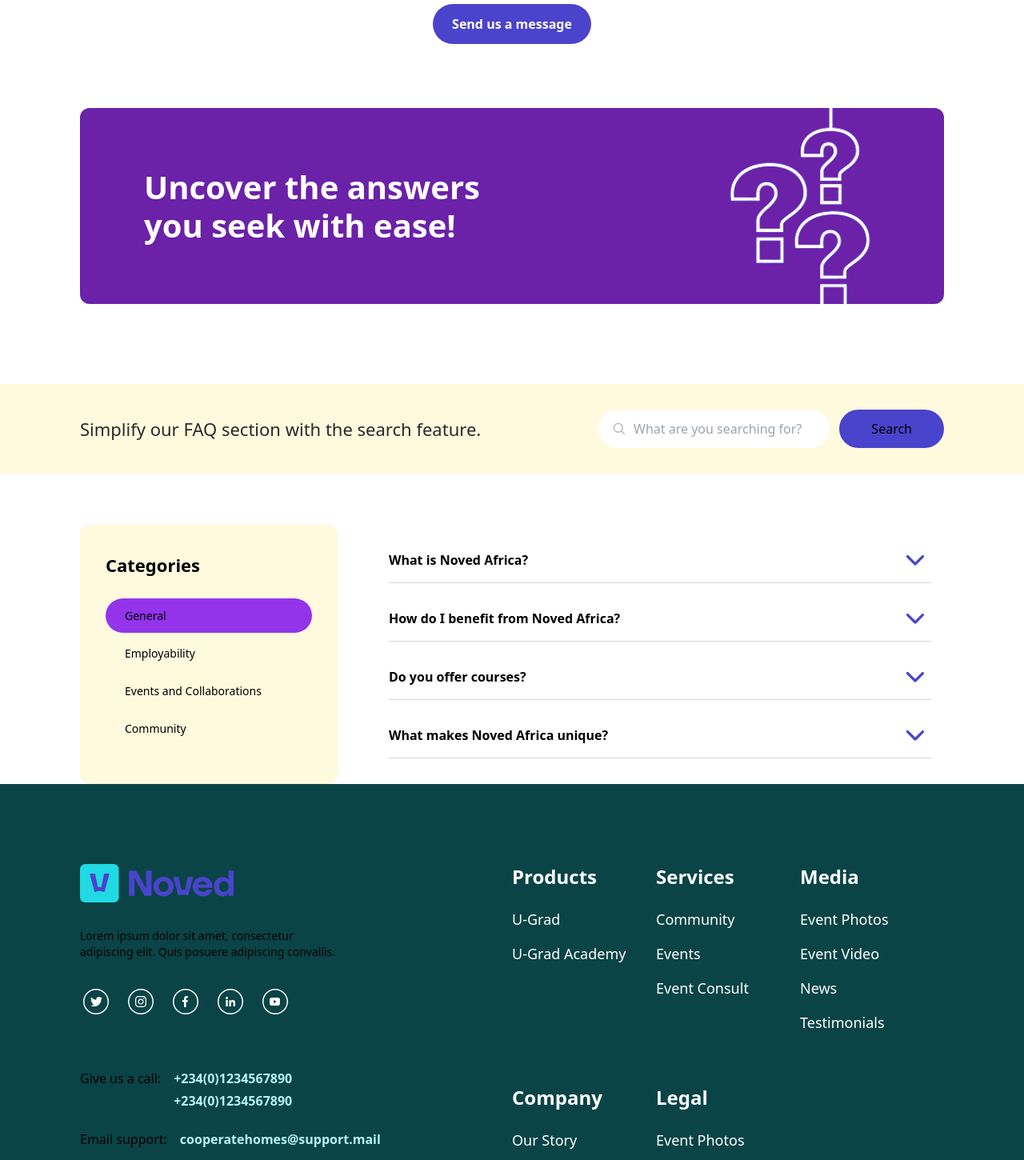
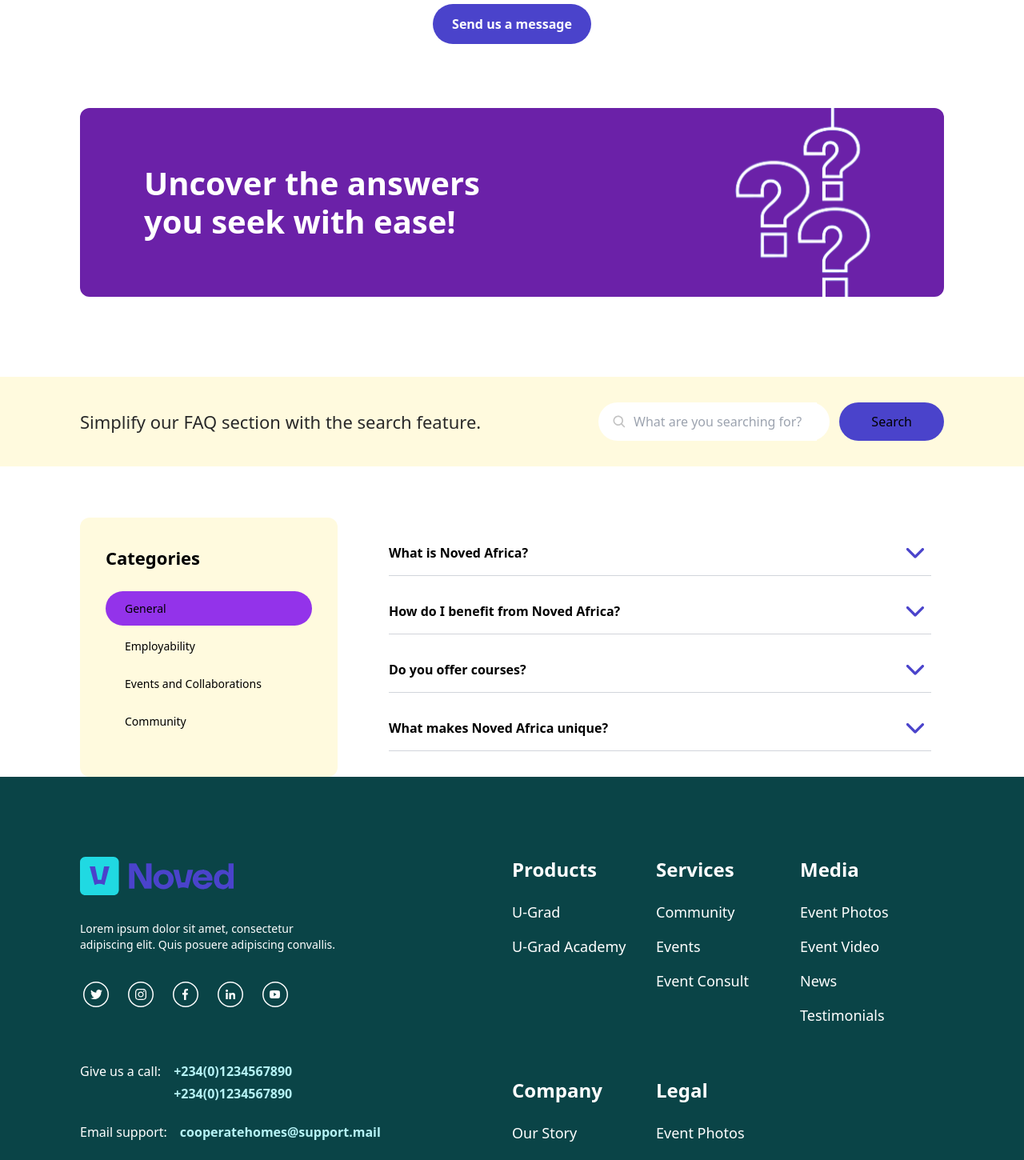
Before and after one commit to Noved-Africa/novedafrica, a Next.js app: page /faq in a window 1280 px wide. Shown: the part 420-1870 px from the top of the page at 80% size. Built offline with nearby package versions, Linux system fonts and the light colour scheme.

Commit message:
Faq Page Completed

```diff
--- a/src/app/faq/FaqAccordion.tsx
+++ b/src/app/faq/FaqAccordion.tsx
@@ -15,26 +15,11 @@
 };
 
 const FaqAccordion: React.FC<Props> = ({ faqs }) => {
-	const scrollableRef = useRef<HTMLDivElement | null>(null);
 	const [isDragging, setIsDragging] = useState(false);
 	const [startX, setStartX] = useState(0);
 	const [scrollLeft, setScrollLeft] = useState(0);
 
-	const handlePointerDown = (e: React.PointerEvent<HTMLDivElement>) => {
-		setIsDragging(true);
-		setStartX(e.clientX - (scrollableRef.current?.offsetLeft ?? 0));
-		setScrollLeft(scrollableRef.current?.scrollLeft ?? 0);
-	};
 
-	const handlePointerMove = (e: React.PointerEvent<HTMLDivElement>) => {
-		if (!isDragging) return;
-		e.preventDefault();
-		const x = e.clientX - (scrollableRef.current?.offsetLeft ?? 0);
-		const scrollX = x - startX;
-		if (scrollableRef.current) {
-			scrollableRef.current.scrollLeft = scrollLeft - scrollX;
-		}
-	};
 
 	const handlePointerUp = () => {
 		setIsDragging(false);
@@ -50,16 +35,12 @@
 	return (
 		<div className='lg:px-[100px] px-4 md:px-8 flex lg:flex-row flex-col text-black lg:gap-12 md:gap-10'>
 			{/* Category list */}
-			<div className='lg:w-1/3 bg-[#fffade] md:p-8 py-6 rounded-xl over '>
+			<div className='lg:w-1/3 bg-[#fffade] md:p-8 py-6 rounded-xl overflow-hidden '>
 				<h1 className='lg:block hidden mb-6 font-bold text-[22px] leading-9 text-black'>
 					Categories
 				</h1>
 				<div
-					ref={scrollableRef}
-					onPointerDown={handlePointerDown}
-					onPointerMove={handlePointerMove}
-					onPointerUp={handlePointerUp}
-					className='flex lg:flex-col flex-nowrap md:justify-between gap-1'>
+					className='flex lg:flex-col flex-nowrap md:justify-between gap-1 overflow-auto scrollbar-hide'>
 					{[
 						"General",
 						"Employability",
--- a/src/app/faq/page.tsx
+++ b/src/app/faq/page.tsx
@@ -80,7 +80,9 @@
 					<Image
 						src={faq}
 						alt='FAQ Question'
-						className=' md:h-full h-[182px] grow-0 '
+						height={1000}
+						width={1000}
+						className=' md:h-full h-[182px] w-48 grow-0 '
 					/>
 				</div>
 			</div>
--- a/src/app/globals.css
+++ b/src/app/globals.css
@@ -2,7 +2,14 @@
 @tailwind components;
 @tailwind utilities;
 
-:root {
+
+
+.scrollbar-hide::-webkit-scrollbar {
+  display: none;
+}
+
+
+/* :root {
   --foreground-rgb: 0, 0, 0;
   --background-start-rgb: 214, 219, 220;
   --background-end-rgb: 255, 255, 255;
@@ -24,4 +31,4 @@
       rgb(var(--background-end-rgb))
     )
     rgb(var(--background-start-rgb));
-}
+} */
--- a/src/common/components/footer/footer.tsx
+++ b/src/common/components/footer/footer.tsx
@@ -222,7 +222,7 @@
 
 			</div>
 
-			<div className=' mt-20 text-[14px] text-center pt-8 border-t-[0.1px] border-t-[#4c7375] font-normal    '>
+			<div className=' mt-20 text-[14px] text-center pt-8 border-t-[0.1px] border-t-[#4c7375] font-normal  text-white   '>
 				2022 Build Up Africa Inc. All Rights Reserved.
 			</div>
 		</>
@@ -333,7 +333,7 @@
 				</div>
 			</div>
 
-			<div className=' mt-12 text-[12px] text-center pt-8 border-t-[0.1px] border-t-[#4c7375] font-normal    '>
+			<div className=' mt-12 text-[12px] text-center pt-8 border-t-[0.1px] border-t-[#4c7375] text-white font-normal    '>
 				2022 Build Up Africa Inc. All Rights Reserved.
 			</div>
 		</>
@@ -354,7 +354,7 @@
 					<div className=' flex items-center lg:mb-6 mb-6 space-x-4'>
 						<LogoImage />
 					</div>
-					<p className='lg:w-[328px] md:text-sm leading-5 text-xs mb-10'>
+					<p className='lg:w-[328px] md:text-sm leading-5 text-xs mb-10 text-white'>
 						Lorem ipsum dolor sit amet, consectetur adipiscing elit. Quis
 						posuere adipiscing convallis.
 					</p>
@@ -370,7 +370,7 @@
 				<div className=' space-y-6'>
 					{/* phone number */}
 					<div className=' flex space-x-4'>
-						<p>Give us a call: </p>
+						<p className=" text-white">Give us a call: </p>
 						<div className=' space-y-1'>
 							<p className=' text-footerColor font-bold'>+234(0)1234567890</p>
 							<p className=' text-footerColor font-bold'>+234(0)1234567890</p>
@@ -379,13 +379,13 @@
 
 					{/* email support  */}
 					<div className=' flex space-x-4'>
-						<p>Email support:</p>
+						<p className=" text-white ">Email support:</p>
 						<div className=' text-footerColor font-bold space-y-1'>
 							<p>cooperatehomes@support.mail</p>
 						</div>
 					</div>
 				</div>
-				<p className=' text-[18px] pt-10 border-t-[0.1px] border-t-[#ccc] font-normal  hidden absolute bottom-0 lg:flex  '>
+				<p className=' text-[18px] pt-10 border-t-[0.1px] border-t-[#ccc] font-normal  hidden absolute bottom-0  text-white lg:flex  '>
 					2022 Build Up Africa Inc. All Rights Reserved.
 				</p>
 			</div>
--- a/src/common/components/search/index.tsx
+++ b/src/common/components/search/index.tsx
@@ -15,8 +15,8 @@
       </p>
 
       <form className=' flex lg:w-2/5 gap-3 '>
-        <div className=' flex gap-2 bg-white px-4  w-full rounded-full '>
-          <Image src={search} alt='Search' />
+        <div className=' flex gap-2 bg-white px-4 justify-center items-center w-full rounded-full '>
+          <Image src={search} height={200} width={200} className=' h-5 w-5 ' alt='Search' />
           <input
             type='text'
             placeholder='What are you searching for?'
```
